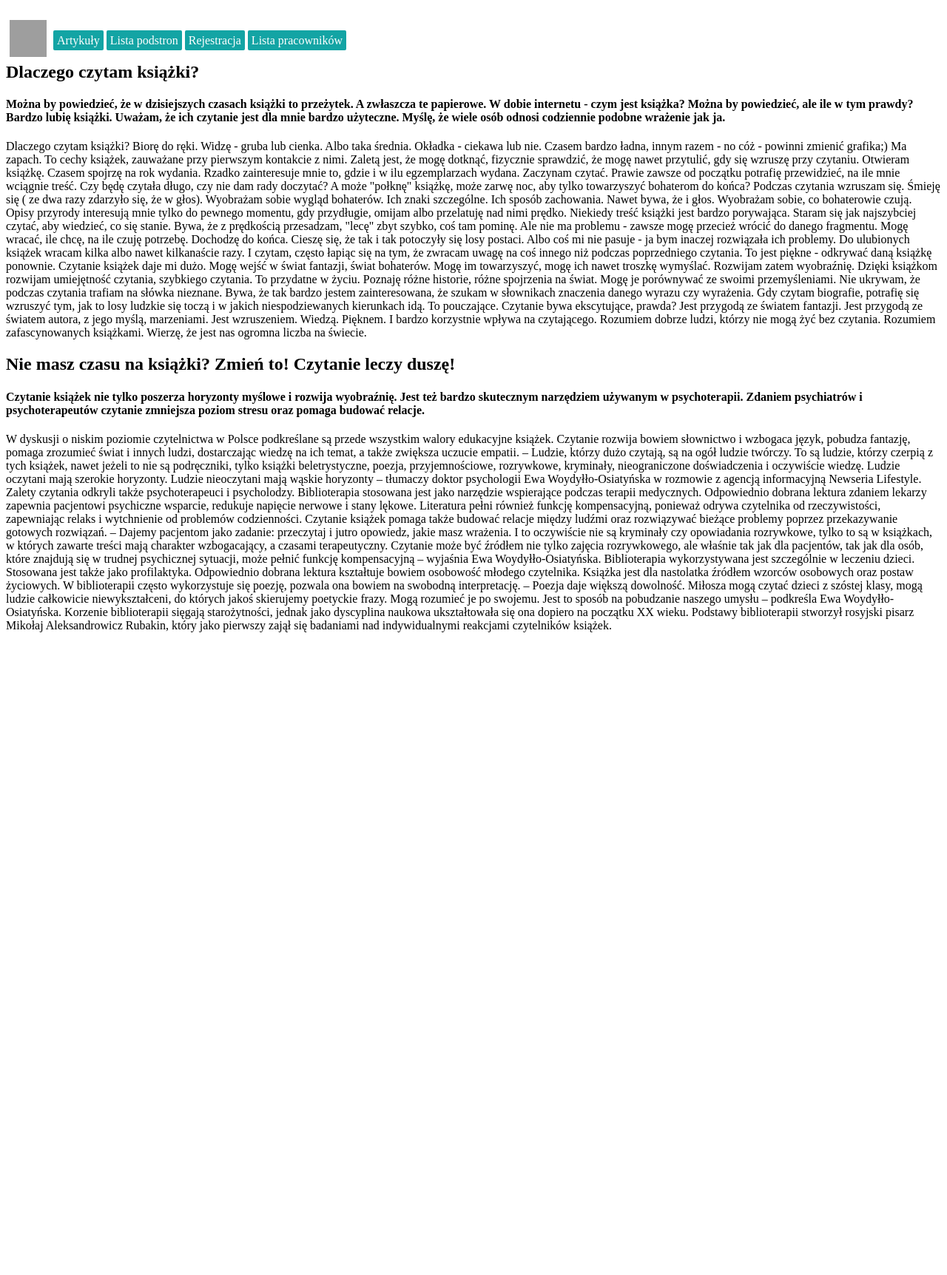
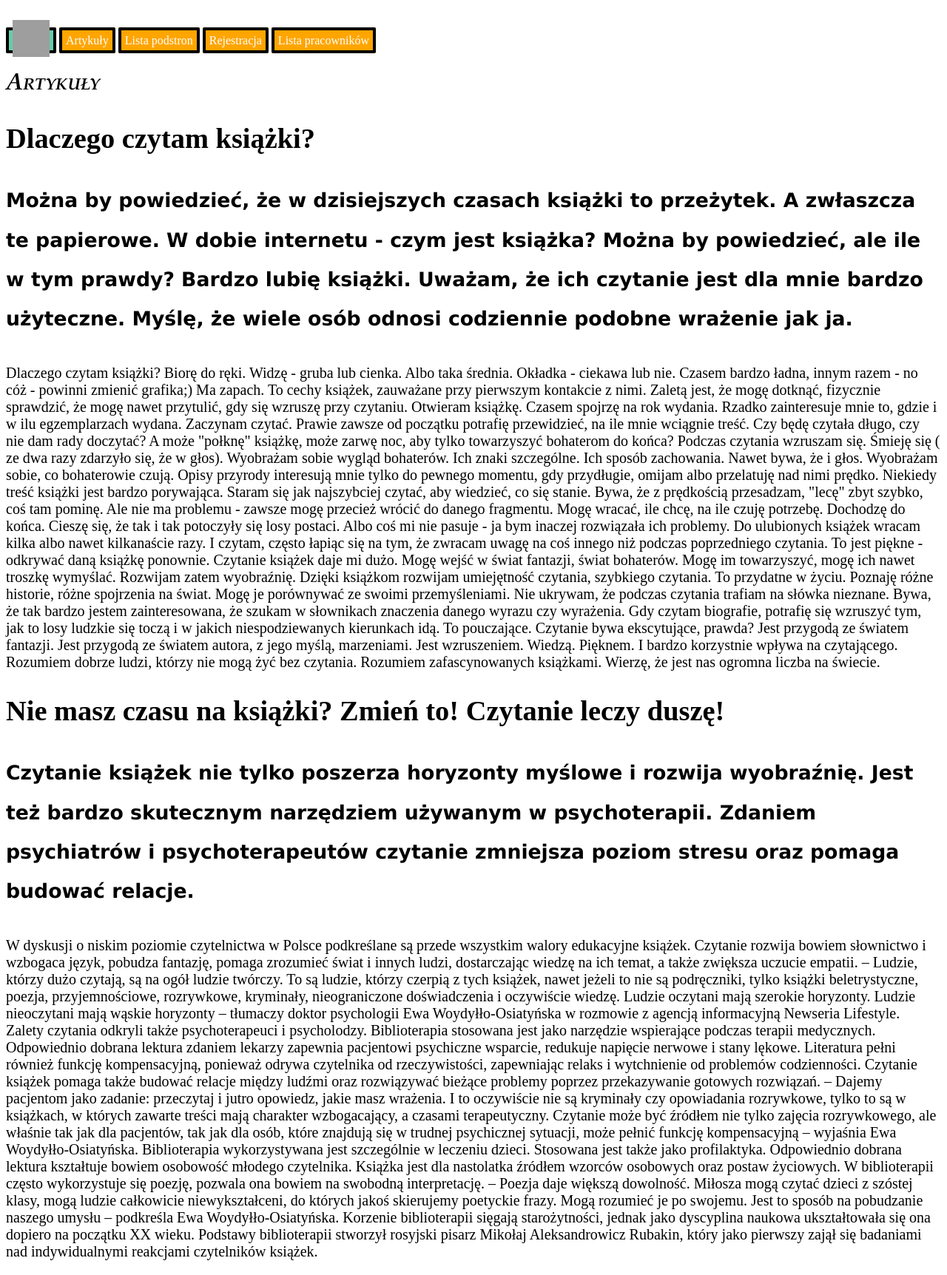
Before and after one commit to adamwaniak/PSW_1, a PHP site: page /articles/articles.html in a window 1280 px wide. Shown: the whole page at 74% size. Before the commit the page ends 855 px from the top, so only its background shows below. Run offline with PHP 8.4, Linux system fonts and the light colour scheme; grey boxes are pictures that could not be loaded.

Commit message:
page menu fixes, articles css

```diff
--- a/articles/articles.css
+++ b/articles/articles.css
@@ -0,0 +1,35 @@
+/*Zad 3
+Zaprezentuj praktyczne wykorzystanie różnych sposobów zmiany wielkości tekstu na*/
+/*stronie (em, px, pt, %)*/
+
+
+/*7. Zaprezentuj różne sposoby formatowania tekstu oraz ustawianiej jego szerokości*/
+/*(font-weight, font-style, font-variant, font-size, line-height, font-family)*/
+header {
+    font-family: Palatino Linotype;
+    font-size: xx-large;
+    font-weight: bolder;
+    font-style: oblique;
+    font-variant: small-caps;
+}
+
+article {
+    font-size: 120%;
+}
+
+article h2 {
+    font-size: 2em;
+
+}
+
+article h4 {
+    font-size: 20pt;
+    line-height: 200%;
+    font-family:Verdana;
+
+}
+
+article p {
+    font-size: 20px;
+    font-weight: 300;
+}
--- a/articles/articles.html
+++ b/articles/articles.html
@@ -6,25 +6,30 @@
     <meta name="description" content="Artykuly biblioteki miejsckiej w opocznie">
     <title>Artykuły</title>
     <link rel="stylesheet" href="../main.css" type="text/css">
-
+    <link rel="stylesheet" href="articles.css" type="text/css">
 </head>
 <body>
 <div class="page-header">
     <nav>
         <ul id="main-nav" class="nav">
             <li><a href="../index/index.html" id="home-icon-background"><img
-                    src="http://www.free-icons-download.net/images/return-to--home-page-icon-73306.png" alt="home icon" id="home-icon"></a></li>
+                    src="http://www.free-icons-download.net/images/return-to--home-page-icon-73306.png" alt="home icon"
+                    id="home-icon"></a></li>
             <li><a href="../articles/articles.html">Artykuły</a></li>
             <li><a href="../links/links.html">Lista podstron</a></li>
-            <li><a href="../registration/registration.html" >Rejestracja</a></li>
-            <li><a href="../workerList/workersList.html" >Lista pracowników</a></li>
+            <li><a href="../registration/registration.html">Rejestracja</a></li>
+            <li><a href="../workerList/workersList.html">Lista pracowników</a></li>
         </ul>
     </nav>
 </div>
-<div id="mainArticle">
+<header>Artykuły</header>
+<article>
+    <div class="article">
         <h2>Dlaczego czytam książki?</h2>
-    <h4>Można by powiedzieć, że w dzisiejszych czasach książki to przeżytek. A zwłaszcza te papierowe. W dobie internetu
-        - czym jest książka? Można by powiedzieć, ale ile w tym prawdy? Bardzo lubię książki. Uważam, że ich czytanie
+        <h4>Można by powiedzieć, że w dzisiejszych czasach książki to przeżytek. A zwłaszcza te papierowe. W dobie
+            internetu
+            - czym jest książka? Można by powiedzieć, ale ile w tym prawdy? Bardzo lubię książki. Uważam, że ich
+            czytanie
             jest dla mnie bardzo użyteczne. Myślę, że wiele osób odnosi codziennie podobne wrażenie jak ja.</h4>
         <p>
 
@@ -42,8 +47,10 @@
             Otwieram książkę. Czasem spojrzę na rok wydania. Rzadko zainteresuje mnie to, gdzie i w ilu egzemplarzach
             wydana.
 
-        Zaczynam czytać. Prawie zawsze od początku potrafię przewidzieć, na ile mnie wciągnie treść. Czy będę czytała
-        długo, czy nie dam rady doczytać? A może "połknę" książkę, może zarwę noc, aby tylko towarzyszyć bohaterom do
+            Zaczynam czytać. Prawie zawsze od początku potrafię przewidzieć, na ile mnie wciągnie treść. Czy będę
+            czytała
+            długo, czy nie dam rady doczytać? A może "połknę" książkę, może zarwę noc, aby tylko towarzyszyć bohaterom
+            do
             końca?
 
             Podczas czytania wzruszam się. Śmieję się ( ze dwa razy zdarzyło się, że w głos). Wyobrażam sobie wygląd
@@ -51,19 +58,25 @@
 
             Wyobrażam sobie, co bohaterowie czują.
 
-        Opisy przyrody interesują mnie tylko do pewnego momentu, gdy przydługie, omijam albo przelatuję nad nimi prędko.
+            Opisy przyrody interesują mnie tylko do pewnego momentu, gdy przydługie, omijam albo przelatuję nad nimi
+            prędko.
 
-        Niekiedy treść książki jest bardzo porywająca. Staram się jak najszybciej czytać, aby wiedzieć, co się stanie.
-        Bywa, że z prędkością przesadzam, "lecę" zbyt szybko, coś tam pominę. Ale nie ma problemu - zawsze mogę przecież
+            Niekiedy treść książki jest bardzo porywająca. Staram się jak najszybciej czytać, aby wiedzieć, co się
+            stanie.
+            Bywa, że z prędkością przesadzam, "lecę" zbyt szybko, coś tam pominę. Ale nie ma problemu - zawsze mogę
+            przecież
             wrócić do danego fragmentu. Mogę wracać, ile chcę, na ile czuję potrzebę.
 
-        Dochodzę do końca. Cieszę się, że tak i tak potoczyły się losy postaci. Albo coś mi nie pasuje - ja bym inaczej
+            Dochodzę do końca. Cieszę się, że tak i tak potoczyły się losy postaci. Albo coś mi nie pasuje - ja bym
+            inaczej
             rozwiązała ich problemy.
 
-        Do ulubionych książek wracam kilka albo nawet kilkanaście razy. I czytam, często łapiąc się na tym, że zwracam
+            Do ulubionych książek wracam kilka albo nawet kilkanaście razy. I czytam, często łapiąc się na tym, że
+            zwracam
             uwagę na coś innego niż podczas poprzedniego czytania. To jest piękne - odkrywać daną książkę ponownie.
 
-        Czytanie książek daje mi dużo. Mogę wejść w świat fantazji, świat bohaterów. Mogę im towarzyszyć, mogę ich nawet
+            Czytanie książek daje mi dużo. Mogę wejść w świat fantazji, świat bohaterów. Mogę im towarzyszyć, mogę ich
+            nawet
             troszkę wymyślać. Rozwijam zatem wyobraźnię.
 
             Dzięki książkom rozwijam umiejętność czytania, szybkiego czytania. To przydatne w życiu.
@@ -78,55 +91,67 @@
 
             Czytanie bywa ekscytujące, prawda?
 
-        Jest przygodą ze światem fantazji. Jest przygodą ze światem autora, z jego myślą, marzeniami. Jest wzruszeniem.
+            Jest przygodą ze światem fantazji. Jest przygodą ze światem autora, z jego myślą, marzeniami. Jest
+            wzruszeniem.
             Wiedzą. Pięknem. I bardzo korzystnie wpływa na czytającego.
 
-        Rozumiem dobrze ludzi, którzy nie mogą żyć bez czytania. Rozumiem zafascynowanych książkami. Wierzę, że jest nas
+            Rozumiem dobrze ludzi, którzy nie mogą żyć bez czytania. Rozumiem zafascynowanych książkami. Wierzę, że jest
+            nas
             ogromna liczba na świecie.
         </p>
     </div>
-
-<div id="secArticle">
+</article>
+<article>
+    <div class="article">
         <h2>Nie masz czasu na książki? Zmień to! Czytanie leczy duszę!</h2>
         <h4>Czytanie książek nie tylko poszerza horyzonty myślowe i rozwija wyobraźnię. Jest też bardzo skutecznym
             narzędziem używanym w psychoterapii. Zdaniem psychiatrów i psychoterapeutów czytanie zmniejsza poziom stresu
             oraz pomaga budować relacje.</h4>
         <p>W dyskusji o niskim poziomie czytelnictwa w Polsce podkreślane są przede wszystkim walory edukacyjne książek.
-        Czytanie rozwija bowiem słownictwo i wzbogaca język, pobudza fantazję, pomaga zrozumieć świat i innych ludzi,
+            Czytanie rozwija bowiem słownictwo i wzbogaca język, pobudza fantazję, pomaga zrozumieć świat i innych
+            ludzi,
             dostarczając wiedzę na ich temat, a także zwiększa uczucie empatii.
 
             – Ludzie, którzy dużo czytają, są na ogół ludzie twórczy. To są ludzie, którzy czerpią z tych książek, nawet
             jeżeli to nie są podręczniki, tylko książki beletrystyczne, poezja, przyjemnościowe, rozrywkowe, kryminały,
-        nieograniczone doświadczenia i oczywiście wiedzę. Ludzie oczytani mają szerokie horyzonty. Ludzie nieoczytani
-        mają wąskie horyzonty – tłumaczy doktor psychologii Ewa Woydyłło-Osiatyńska w rozmowie z agencją informacyjną
+            nieograniczone doświadczenia i oczywiście wiedzę. Ludzie oczytani mają szerokie horyzonty. Ludzie
+            nieoczytani
+            mają wąskie horyzonty – tłumaczy doktor psychologii Ewa Woydyłło-Osiatyńska w rozmowie z agencją
+            informacyjną
             Newseria Lifestyle.
 
             Zalety czytania odkryli także psychoterapeuci i psycholodzy. Biblioterapia stosowana jest jako narzędzie
             wspierające podczas terapii medycznych. Odpowiednio dobrana lektura zdaniem lekarzy zapewnia pacjentowi
-        psychiczne wsparcie, redukuje napięcie nerwowe i stany lękowe. Literatura pełni również funkcję kompensacyjną,
+            psychiczne wsparcie, redukuje napięcie nerwowe i stany lękowe. Literatura pełni również funkcję
+            kompensacyjną,
             ponieważ odrywa czytelnika od rzeczywistości, zapewniając relaks i wytchnienie od problemów codzienności.
             Czytanie książek pomaga także budować relacje między ludźmi oraz rozwiązywać bieżące problemy poprzez
             przekazywanie gotowych rozwiązań.
 
             – Dajemy pacjentom jako zadanie: przeczytaj i jutro opowiedz, jakie masz wrażenia. I to oczywiście nie są
             kryminały czy opowiadania rozrywkowe, tylko to są w książkach, w których zawarte treści mają charakter
-        wzbogacający, a czasami terapeutyczny. Czytanie może być źródłem nie tylko zajęcia rozrywkowego, ale właśnie tak
+            wzbogacający, a czasami terapeutyczny. Czytanie może być źródłem nie tylko zajęcia rozrywkowego, ale właśnie
+            tak
             jak dla pacjentów, tak jak dla osób, które znajdują się w trudnej psychicznej sytuacji, może pełnić funkcję
             kompensacyjną – wyjaśnia Ewa Woydyłło-Osiatyńska.
 
             Biblioterapia wykorzystywana jest szczególnie w leczeniu dzieci. Stosowana jest także jako profilaktyka.
-        Odpowiednio dobrana lektura kształtuje bowiem osobowość młodego czytelnika. Książka jest dla nastolatka źródłem
-        wzorców osobowych oraz postaw życiowych. W biblioterapii często wykorzystuje się poezję, pozwala ona bowiem na
+            Odpowiednio dobrana lektura kształtuje bowiem osobowość młodego czytelnika. Książka jest dla nastolatka
+            źródłem
+            wzorców osobowych oraz postaw życiowych. W biblioterapii często wykorzystuje się poezję, pozwala ona bowiem
+            na
             swobodną interpretację.
 
             – Poezja daje większą dowolność. Miłosza mogą czytać dzieci z szóstej klasy, mogą ludzie całkowicie
             niewykształceni, do których jakoś skierujemy poetyckie frazy. Mogą rozumieć je po swojemu. Jest to sposób na
             pobudzanie naszego umysłu – podkreśla Ewa Woydyłło-Osiatyńska.
 
-        Korzenie biblioterapii sięgają starożytności, jednak jako dyscyplina naukowa ukształtowała się ona dopiero na
-        początku XX wieku. Podstawy biblioterapii stworzył rosyjski pisarz Mikołaj Aleksandrowicz Rubakin, który jako
+            Korzenie biblioterapii sięgają starożytności, jednak jako dyscyplina naukowa ukształtowała się ona dopiero
+            na
+            początku XX wieku. Podstawy biblioterapii stworzył rosyjski pisarz Mikołaj Aleksandrowicz Rubakin, który
+            jako
             pierwszy zajął się badaniami nad indywidualnymi reakcjami czytelników książek.</p>
     </div>
-
+</article>
 </body>
 </html>
--- a/main.css
+++ b/main.css
@@ -7,18 +7,33 @@ h1{
     margin-top: 10px;
     list-style: none;
     padding-left: 0;
+
+
+
 }
 
 .nav li{
     display: inline-block;
+    padding-bottom: 15px;
+
+
+
+
 }
-
+/*zad 8*/
 .nav a{
     color: white;
-    background-color: #13a4a4;
+    background-color: orange;
     padding: 5px;
     border-radius: 2px;
     text-decoration: none;
+    border-width: 4px;
+    border-style: solid;
+    border-color: black;
+}
+
+.nav a:hover{
+    background-color: #804d00;
 }
 
 #home-icon{
@@ -26,7 +41,15 @@ h1{
     width: 50px;
     height: 50px;
     top: 17px;
+
 }
 #home-icon-background{
-    background-color: white;
+    background-color: mediumaquamarine;
 }
+
+div#page-header{
+
+    border-radius: 2px;
+    top: 0px;
+
+}
```
Also changed, not shown: index/index.html (+7 -3 lines). Lines whose indentation alone changed are shown as unchanged.
